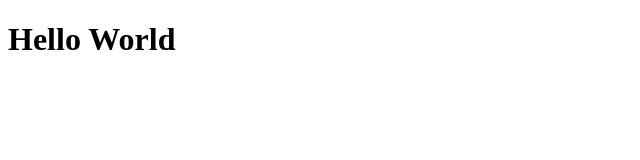
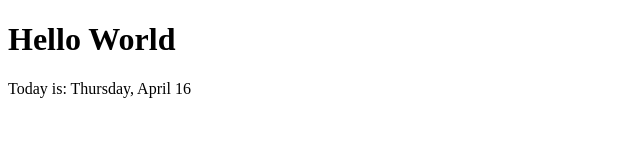
Before and after one commit to 814207579/CS244-Homework, a plain HTML site: page index.html in a window 1280 px wide. Shown: the whole page, without its empty margins (0-640 px from the left). Drawn offline with Linux system fonts and the light colour scheme.

Commit message:
Second Commit

```diff
--- a/app.js
+++ b/app.js
@@ -1 +1,14 @@
-console.log("application ready");
+function writeDate() {
+    const today = new Date();
+    const formatter = new Intl.DateTimeFormat("en-us", {
+        weekday: "long",
+        month: "long",
+        day: "numeric",
+        hour12: true
+    });
+
+    const dateEl = document.getElementById("date");
+    dateEl.textContent = formatter.format(today);
+}
+
+writeDate();
--- a/index.html
+++ b/index.html
@@ -6,6 +6,7 @@
 	</head>
 	<body>
 		<h1>Hello World</h1>
+		<p>Today is: <span id="date"></span></p>
 		<script src="app.js"></script>
 	</body>
 </html>
```
